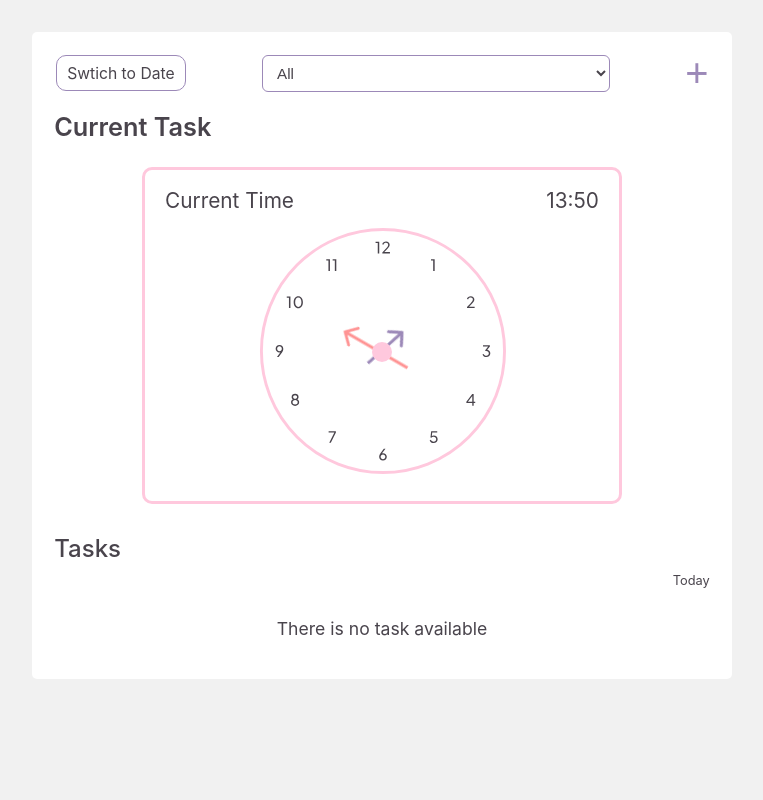
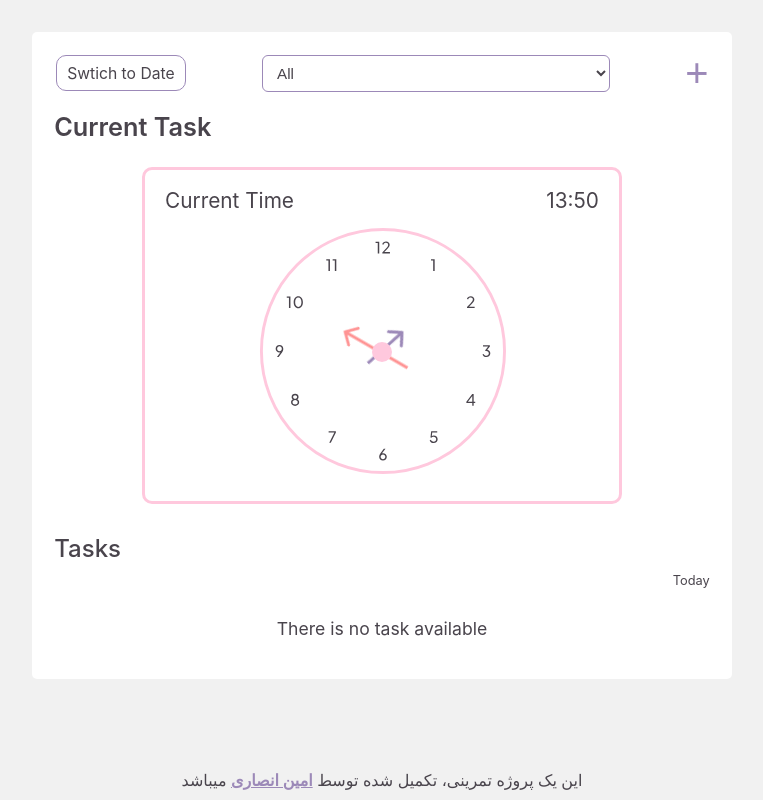
Before and after one commit to Amin-Ansari/My-to-do-list, a React (Create React App) app: page / in a window 1280 px wide. Shown: the whole page, without its empty margins (258-1021 px from the left). Built offline with nearby package versions, Linux system fonts and the light colour scheme.

Commit message:
The copy right is added

```diff
--- a/src/App.js
+++ b/src/App.js
@@ -18,6 +18,7 @@ import Clock from "./Components/Data/Clock";
 import ToDoList from "./Components/Data/ToDoList";
 import AddSection from "./Components/UI/AddSection";
 import DateInput from "./Components/Data/DateInput";
+import CopyRight from "./Components/Data/CopyRight";
 import SwitchButton from "./Components/Data/SwitchButton";
 
 function App() {
@@ -94,6 +95,7 @@ function App() {
           <ToDoList listIndex={categoryState} taksDate={pickedDate}></ToDoList>
         </TaskSection>
       </AppContainer>
+      <CopyRight />
       {ReactDOM.createPortal(
         <AddSection
           showHideState={topicState}
--- /dev/null
+++ b/src/Components/Data/CopyRight.css
@@ -0,0 +1,11 @@
+.copy-right {
+  position: fixed;
+  bottom: 10px;
+}
+
+.copy-right a {
+  text-decoration: underline;
+  color: rgb(53, 52, 52);
+  color: #9c89b8;
+  font-weight: bold;
+}
--- /dev/null
+++ b/src/Components/Data/CopyRight.js
@@ -0,0 +1,15 @@
+import "./CopyRight.css";
+
+const CopyRight = () => {
+  return (
+    <footer className="copy-right">
+      این یک پروژه تمرینی، تکمیل شده توسط{" "}
+      <a href="https://www.linkedin.com/in/ansariii-amin/" class="theme-color">
+        امین انصاری
+      </a>{" "}
+      میباشد
+    </footer>
+  );
+};
+
+export default CopyRight;
```
Also changed, not shown: 11 other files (tests, documents, lock files or other folders).
